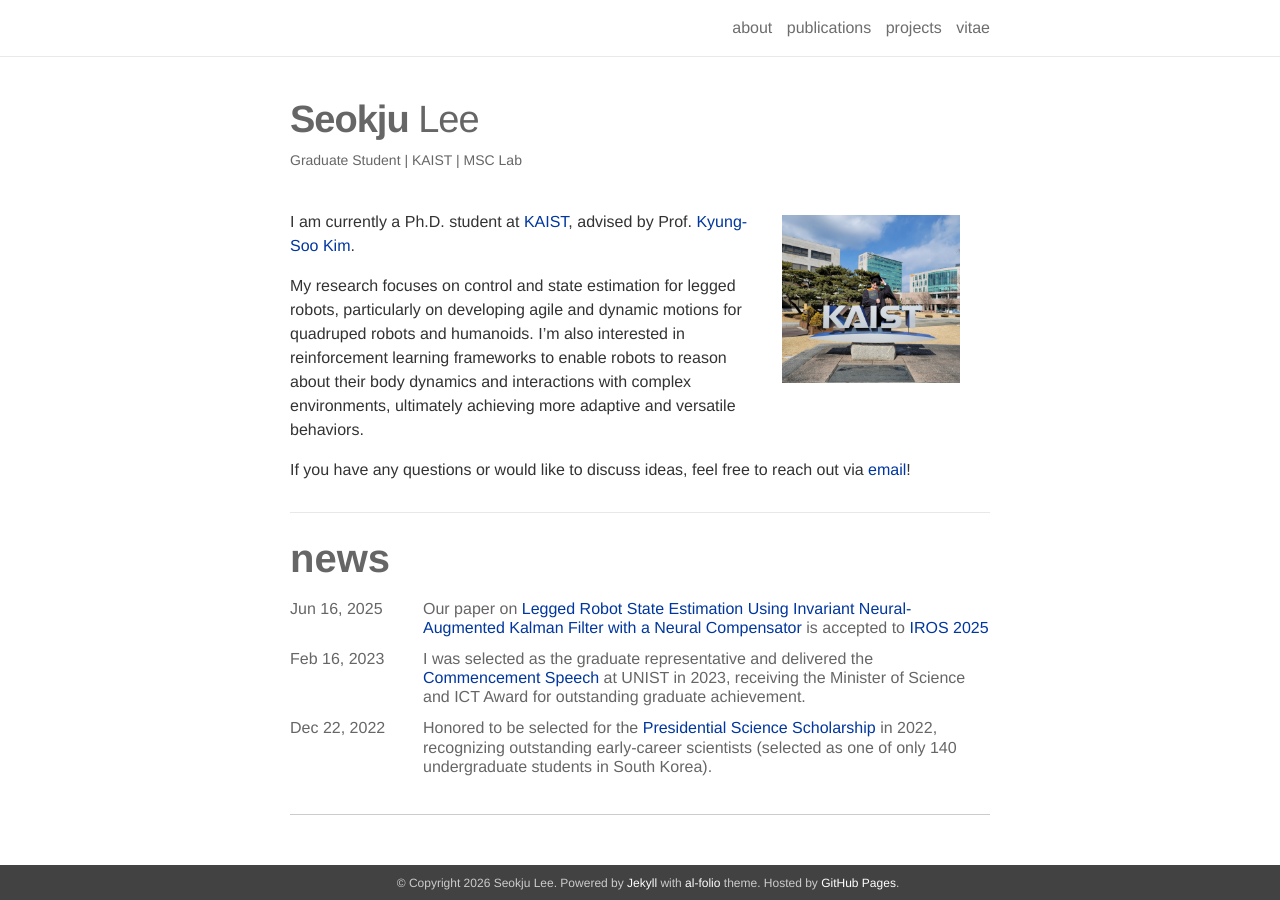
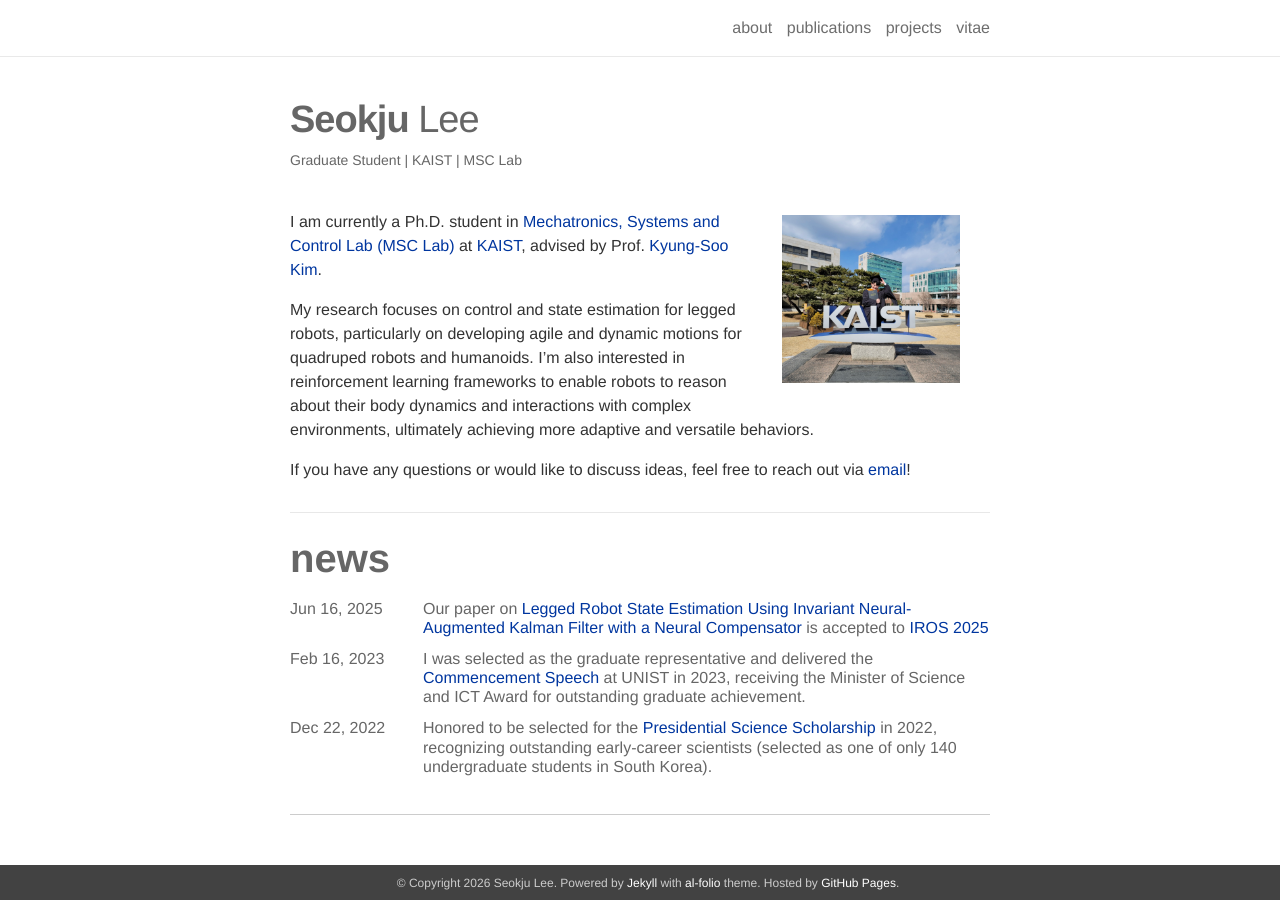
Before and after one commit to seokju-lee/seokju-lee.github.io, a Jekyll site: the page built from _pages/about.md, in a window 1280 px wide and 900 px high. Built offline with Jekyll 4.4.1, drawn with Linux system fonts in a browser that asks for light colours; nearby versions of some CDN libraries; some web fonts are replaced.

Commit message:
update cv

````diff
--- a/_pages/about.md
+++ b/_pages/about.md
@@ -14,7 +14,7 @@ social: true
 years: [2025, 2023, 2022]
 ---
 
-I am currently a Ph.D. student at [KAIST](https://www.kaist.ac.kr/en/), advised by Prof. [Kyung-Soo Kim](http://msc.kaist.ac.kr/).
+I am currently a Ph.D. student in [Mechatronics, Systems and Control Lab (MSC Lab)](https://msc.kaist.ac.kr/) at [KAIST](https://www.kaist.ac.kr/en/), advised by Prof. [Kyung-Soo Kim](https://scholar.google.com/citations?user=PQLo0oEAAAAJ&hl=ko&oi=ao).
 
 My research focuses on control and state estimation for legged robots, particularly on developing agile and dynamic motions for quadruped robots and humanoids. I'm also interested in reinforcement learning frameworks to enable robots to reason about their body dynamics and interactions with complex environments, ultimately achieving more adaptive and versatile behaviors.
 
--- a/_projects/exoskeleton.markdown
+++ b/_projects/exoskeleton.markdown
@@ -43,3 +43,7 @@ Instead of adding heavy actuators to the hip, this project utilizes the actuator
 The effectiveness of the proposed control method was verified through surface Electromyography (sEMG) analysis.
 * **Experiments:** Subjects performed lifting tasks with and without the proposed control.
 * **Results:** The system demonstrated a reduction in muscle activity in key muscle groups, particularly the *Erector Spinae* and *Gluteus Maximus*, confirming that the knee actuation successfully compensated for the lack of active hip torque.
+
+### Acknowledgement
+
+This research was financially supported by the Institute of Civil Military Technology Cooperation and funded by the Defense Acquisition Program Administration and Ministry of Trade, Industry and Energy of the Korean government under grant No. 19-CM-GU-01.
--- a/_projects/morai.markdown
+++ b/_projects/morai.markdown
@@ -41,6 +41,6 @@ The UAV agent acts as a scout to support the UGV.
 
 The AI agents interact with the **MORAI SIM** platform through a dedicated bridge interface[cite: 10]. This architecture allows for real-time exchange of sensor data and control commands, enabling the rigorous testing of autonomous algorithms in a high-fidelity virtual environment[cite: 7, 10].
 
-### Acknowledgement
+<!-- ### Acknowledgement
 
-This work was supported by the
+This work was supported by the  -->
--- a/_projects/state_estimator.markdown
+++ b/_projects/state_estimator.markdown
@@ -44,7 +44,7 @@ We proposed a novel state estimation framework, the **Invariant Neural-Augmented
     * **Compensation:** This estimated error is injected back into the filter to correct the posterior state estimate ($\hat{X}_{k}^{+}$), effectively removing drift caused by unmodeled dynamics like slippage.
 * **Result:** The method significantly outperformed standard EKFs and vanilla neural filters by leveraging the geometric structure of the state space to learn a consistent error correction term.
 
-**Publication:**
+**BibTeX:**
 ```bibtex
 @INPROCEEDINGS{lee2025legged,
   author={Lee, Seokju and Kim, Hyun-Bin and Kim, Kyung-Soo},
````
